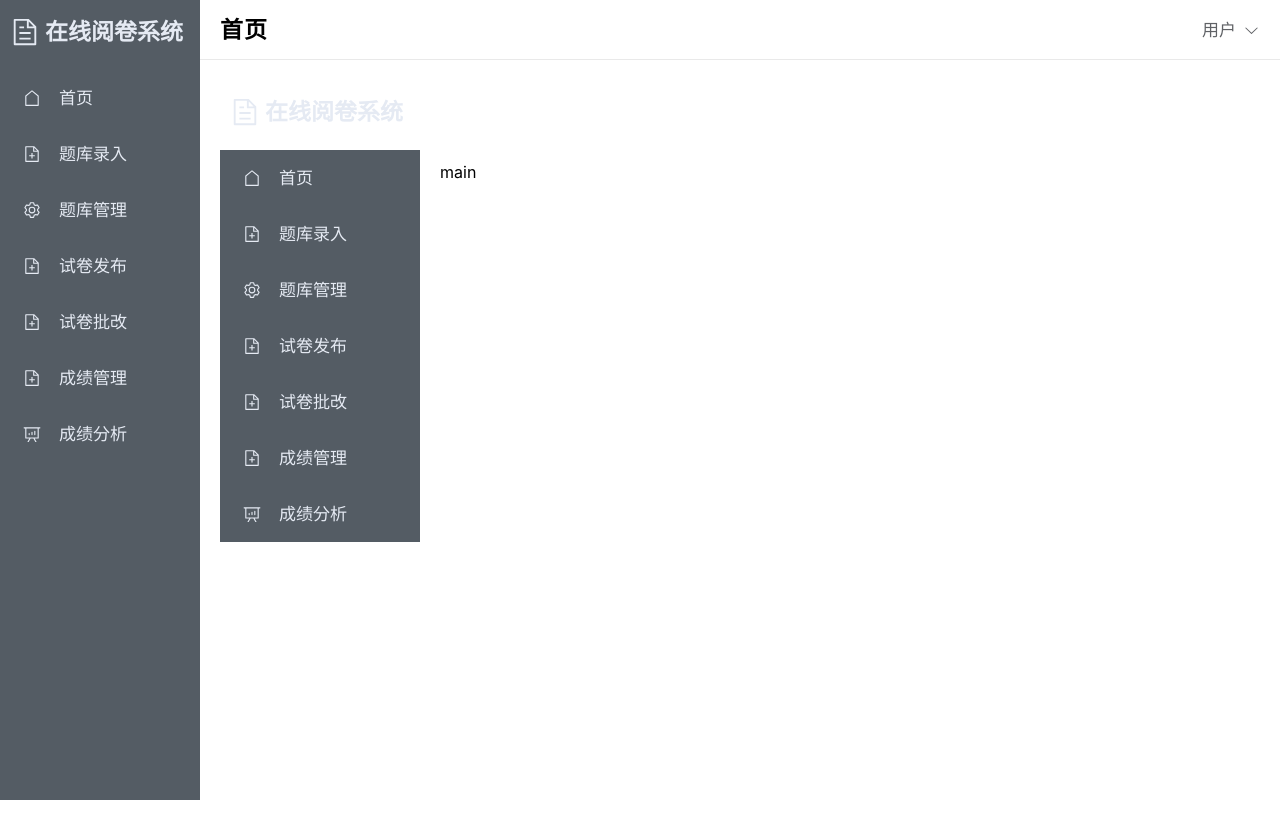
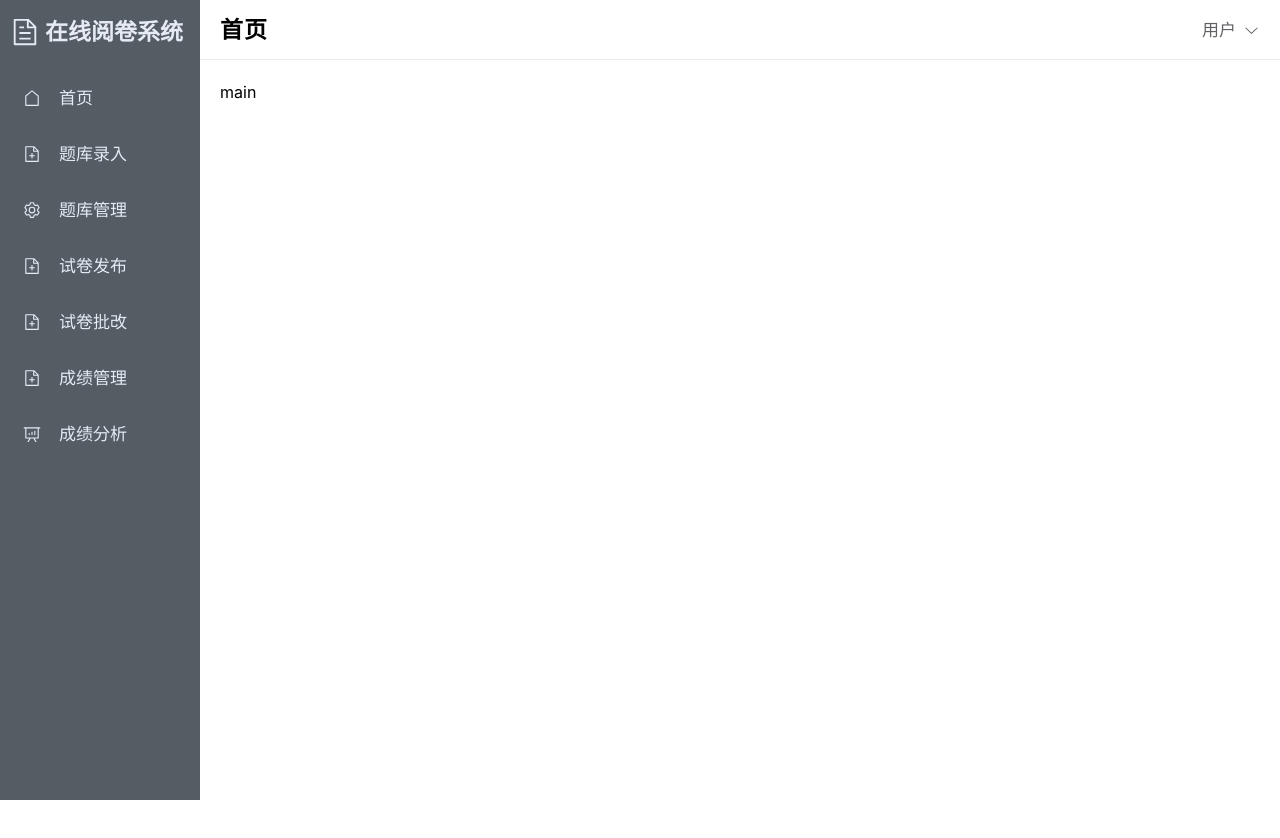
Before and after one commit to radyyt/Online-Marking-System, a Vue app: page /#/home in a window 1280 px wide. Shown: the top 838 px of the page. After the commit the page ends 800 px from the top, so only its background shows below. Built offline with nearby package versions, Linux system fonts and the light colour scheme; sample sign-in values are in the browser's storage.

Commit message:
退出登录功能实现

```diff
--- a/src/App.vue
+++ b/src/App.vue
@@ -38,8 +38,6 @@ const noMenu = () => store.commit('noMenu')
     console.log(showMenu.value)
     const access_token = localStorage.getItem('access_token')
     const refresh_token = localStorage.getItem('refresh_token')
-    const current = Date.parse(new Date().getTime)
-    console.log(current)
 
     if (to.path  == '/login') {
       noMenu()
@@ -47,7 +45,6 @@ const noMenu = () => store.commit('noMenu')
     } else {
       //如果token存在
       if (access_token) {
-        console.log(123)
         isMenu()
         next()
       } else if (refresh_token) {
--- a/src/components/CommonAside.vue
+++ b/src/components/CommonAside.vue
@@ -9,7 +9,7 @@
         <div class="menu">
             <el-menu active-text-color="#ffd04b" background-color="#545c64" class="el-menu-vertical-demo"
                 text-color="#E5EAF3" :router=true style="border: 0;">
-                <el-menu-item index="/">
+                <el-menu-item index="/home">
                     <el-icon>
                         <House />
                     </el-icon>
--- a/src/components/CommonHeader.vue
+++ b/src/components/CommonHeader.vue
@@ -4,7 +4,7 @@
             <span class="page-title">{{ state.page_name }}</span>
         </div>
         <div class="right">
-            <el-dropdown>
+            <el-dropdown @command="event">
                 <span class="el-dropdown-link">
                     {{state.user_name}}
                     <el-icon style="margin-left: 7px;">
@@ -13,11 +13,11 @@
                 </span>
                 <template #dropdown>
                     <el-dropdown-menu>
-                        <el-dropdown-item>个人中心</el-dropdown-item>
+                        <el-dropdown-item command="profile">个人中心</el-dropdown-item>
                         <el-dropdown-item>Action 2</el-dropdown-item>
                         <el-dropdown-item>Action 3</el-dropdown-item>
                         <el-dropdown-item disabled>Action 4</el-dropdown-item>
-                        <el-dropdown-item divided>退出登录</el-dropdown-item>
+                        <el-dropdown-item command="quit" divided>退出登录</el-dropdown-item>
                     </el-dropdown-menu>
                 </template>
             </el-dropdown>
@@ -30,17 +30,26 @@ import { pathMap } from '../utils'
 import { useRouter } from 'vue-router'
 import { reactive } from 'vue';
 
+const router = useRouter()
 const state = reactive({
     user_name: '用户',
     page_name: ''
 })
 
-const router = useRouter()
 router.afterEach((to) => {
     state.page_name = pathMap[to.name]
     console.log('to.name', to.name)
 
 })
+
+//下拉菜单的触发事件
+const event = (command) => {
+    console.log(command)
+    if(command=="quit"){
+        localStorage.clear()
+        router.push({path: '/login'})
+    }
+}
 
 </script>
 
--- a/src/views/Home.vue
+++ b/src/views/Home.vue
@@ -1,28 +1,13 @@
 <template>
-    <div class="common-layout">
-        <el-container>
-            <el-aside width="200px">
-                <CommonAside />
-            </el-aside>
-            <el-container>
-                <el-header>
-                    <CommonHeader />
-                </el-header>
-                <el-main>
-                    main
-                </el-main>
-            </el-container>
-        </el-container>
+    <div>
+        main
     </div>
 </template>
 
 <script setup>
-import CommonHeader from '../components/CommonHeader.vue'
-import CommonAside from '../components/CommonAside.vue'
+
 </script>
 
 <style scoped>
-.common-layout{
-    width: 100vw;
-}
+
 </style>
```
